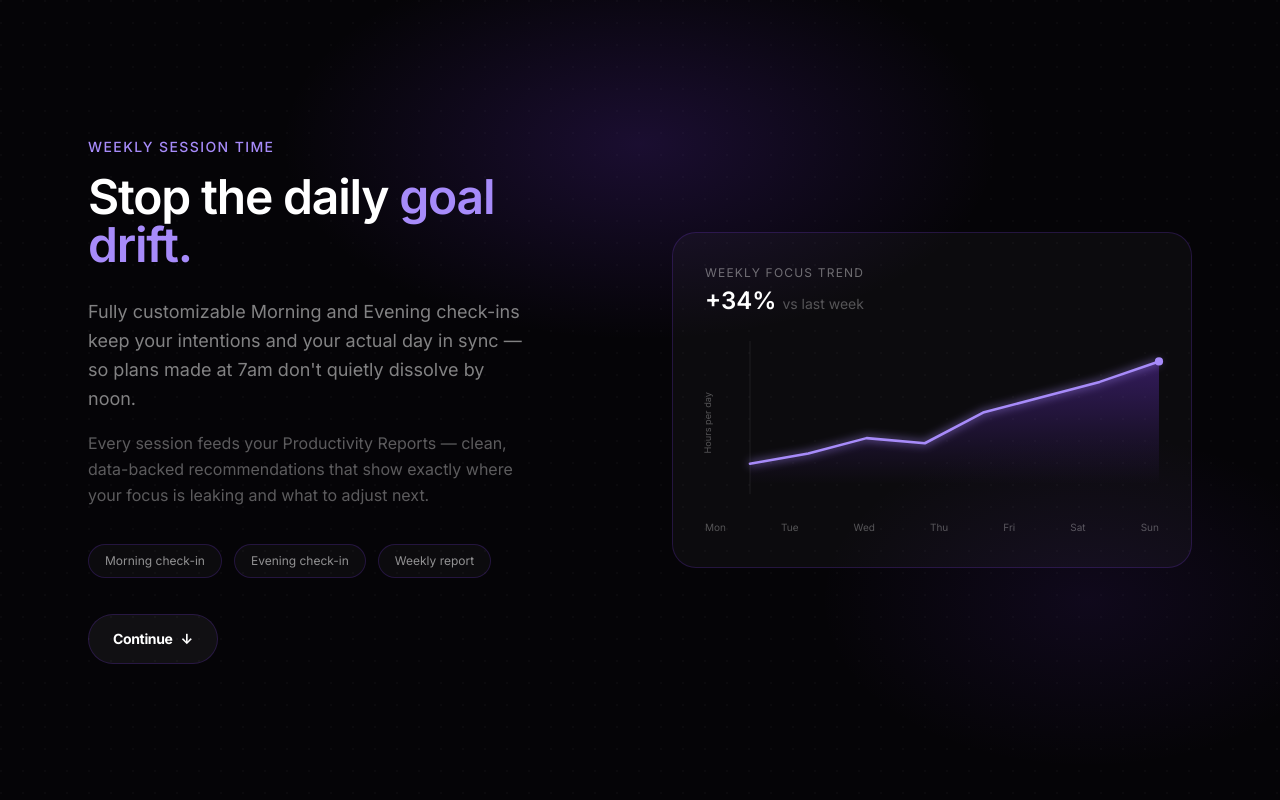
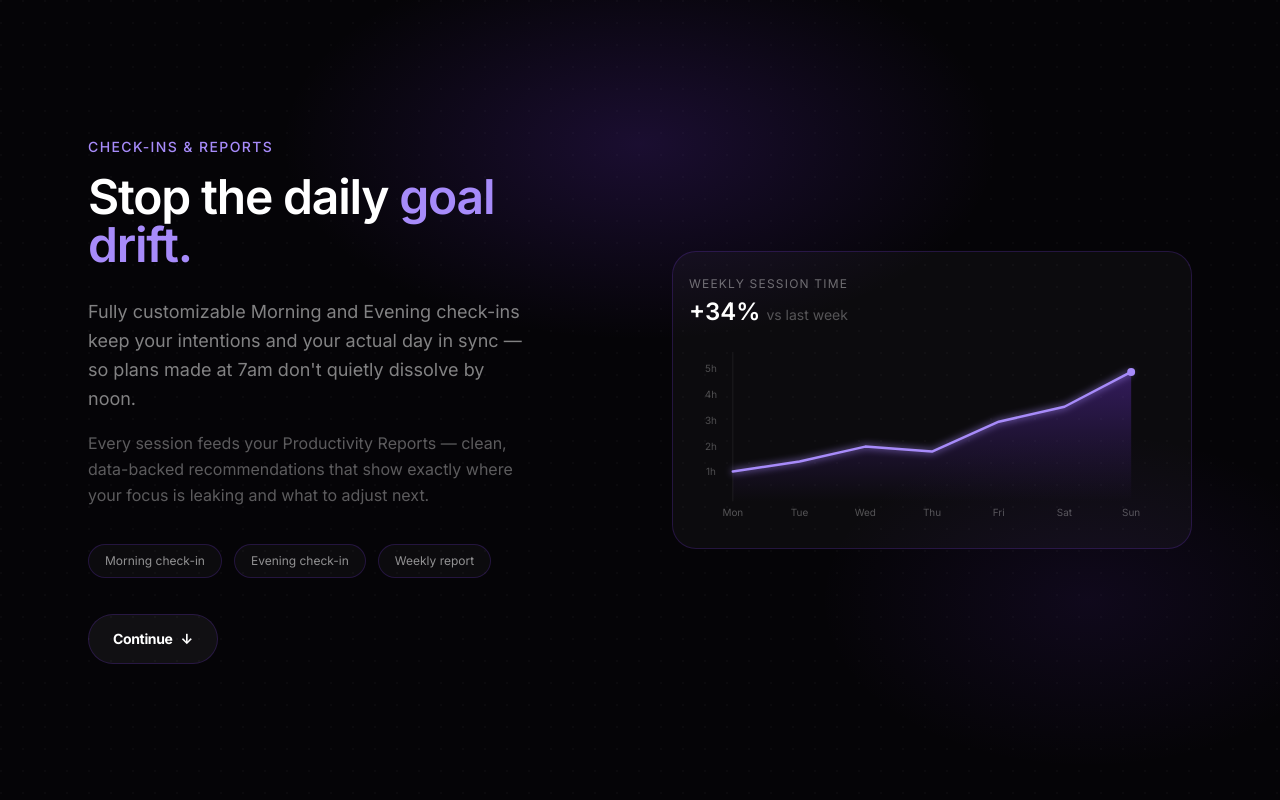
Before and after one commit to ReadMoveTheNeedle/prudo, a plain HTML site: page index.html in a window 1280 px wide. Shown: the part 1600-2400 px from the top of the page. Drawn offline with nearby package versions, Linux system fonts and the light colour scheme.

Commit message:
Add files via upload

```diff
--- a/index.html
+++ b/index.html
@@ -160,14 +160,15 @@
           <div class="w-full h-full rounded-[28px] bg-black overflow-hidden relative flex items-center justify-center">
             <div id="tide" class="tide-fill"></div>
             <div class="relative z-10 text-center">
-              <p class="text-[10px] text-white/40 tracking-widest uppercase mb-4">Deep Work Session</p>
               <p class="numeral text-[88px] text-white leading-none">32</p>
               <p class="text-[11px] text-white/40 mt-2 tracking-widest uppercase">minutes left</p>
+            </div>
+            <div class="absolute top-6 left-0 right-0 flex justify-center">
+              <p class="text-[13px] text-white/55 tracking-widest uppercase font-medium">Deep Work Session</p>
             </div>
             <div class="absolute bottom-6 left-0 right-0 flex justify-center">
               <p class="text-[10px] text-white/25 tracking-wide">tap for controls</p>
             </div>
-          </div>
         </div>
       </div>
     </div>
@@ -178,7 +179,7 @@
     <div class="aurora"></div>
     <div class="max-w-6xl mx-auto px-6 grid md:grid-cols-2 gap-16 items-center w-full">
       <div>
-        <p class="text-prudoLight text-sm font-medium tracking-widest uppercase mb-4">Weekly session time</p>
+        <p class="text-prudoLight text-sm font-medium tracking-widest uppercase mb-4">Check-ins &amp; Reports</p>
         <h2 class="text-3xl md:text-5xl font-semibold leading-tight tracking-tight">
           Stop the daily <span class="text-prudoLight">goal drift.</span>
         </h2>
@@ -199,10 +200,10 @@
         </button>
       </div>
 
-      <div class="rounded-3xl glass-border bg-white/[0.03] p-8">
-        <p class="text-xs text-white/40 tracking-widest uppercase mb-1">Weekly focus trend</p>
+      <div class="rounded-3xl glass-border bg-white/[0.03] px-4 py-6">
+        <p class="text-xs text-white/40 tracking-widest uppercase mb-1">Weekly session time</p>
         <p class="text-2xl font-semibold mb-6">+34% <span class="text-white/30 text-sm font-normal">vs last week</span></p>
-        <svg viewBox="-44 0 444 160" class="w-full" id="report-chart" overflow="visible">
+        <svg viewBox="-44 0 488 173" class="w-full" id="report-chart" overflow="visible">
           <defs>
             <linearGradient id="lineFill" x1="0" y1="0" x2="0" y2="1">
               <stop offset="0%" stop-color="#7C3AED" stop-opacity="0.35"/>
@@ -216,20 +217,31 @@
               </feMerge>
             </filter>
           </defs>
-          <!-- Y-axis -->
+          <!-- Y-axis line -->
           <line x1="0" y1="0" x2="0" y2="150" stroke="rgba(255,255,255,0.08)" stroke-width="1"/>
-          <text x="-38" y="80" fill="rgba(255,255,255,0.3)" font-size="9" font-family="Inter,sans-serif" text-anchor="middle" transform="rotate(-90,-38,80)">Hours per day</text>
-          <path id="chart-fill" d="M0,140 L0,120 L57,110 L114,95 L171,100 L228,70 L285,55 L342,40 L400,20 L400,140 Z" fill="url(#lineFill)"/>
-          <path id="chart-line" d="M0,120 L57,110 L114,95 L171,100 L228,70 L285,55 L342,40 L400,20"
+          <!-- Hour labels centered in left margin (-44 to 0), font-size 10 matching day labels -->
+          <text x="-22" y="124" fill="rgba(255,255,255,0.28)" font-size="10" font-family="Inter,sans-serif" text-anchor="middle">1h</text>
+          <text x="-22" y="98"  fill="rgba(255,255,255,0.28)" font-size="10" font-family="Inter,sans-serif" text-anchor="middle">2h</text>
+          <text x="-22" y="72"  fill="rgba(255,255,255,0.28)" font-size="10" font-family="Inter,sans-serif" text-anchor="middle">3h</text>
+          <text x="-22" y="46"  fill="rgba(255,255,255,0.28)" font-size="10" font-family="Inter,sans-serif" text-anchor="middle">4h</text>
+          <text x="-22" y="20"  fill="rgba(255,255,255,0.28)" font-size="10" font-family="Inter,sans-serif" text-anchor="middle">5h</text>
+          <!-- Chart: 7 days Mon-Sun at x=0,67,133,200,267,333,400 -->
+          <path id="chart-fill" d="M0,150 L0,120 L67,110 L133,95 L200,100 L267,70 L333,55 L400,20 L400,150 Z" fill="url(#lineFill)"/>
+          <path id="chart-line" d="M0,120 L67,110 L133,95 L200,100 L267,70 L333,55 L400,20"
                 fill="none" stroke="#A78BFA" stroke-width="2.5" stroke-linecap="round" stroke-linejoin="round"
                 pathLength="1" stroke-dasharray="1" stroke-dashoffset="1" filter="url(#lineGlow)"/>
           <g fill="#A78BFA">
             <circle cx="400" cy="20" r="4"/>
           </g>
+          <!-- Day labels inside SVG, aligned to actual data x positions -->
+          <text x="0"   y="165" fill="rgba(255,255,255,0.3)" font-size="10" font-family="Inter,sans-serif" text-anchor="middle">Mon</text>
+          <text x="67"  y="165" fill="rgba(255,255,255,0.3)" font-size="10" font-family="Inter,sans-serif" text-anchor="middle">Tue</text>
+          <text x="133" y="165" fill="rgba(255,255,255,0.3)" font-size="10" font-family="Inter,sans-serif" text-anchor="middle">Wed</text>
+          <text x="200" y="165" fill="rgba(255,255,255,0.3)" font-size="10" font-family="Inter,sans-serif" text-anchor="middle">Thu</text>
+          <text x="267" y="165" fill="rgba(255,255,255,0.3)" font-size="10" font-family="Inter,sans-serif" text-anchor="middle">Fri</text>
+          <text x="333" y="165" fill="rgba(255,255,255,0.3)" font-size="10" font-family="Inter,sans-serif" text-anchor="middle">Sat</text>
+          <text x="400" y="165" fill="rgba(255,255,255,0.3)" font-size="10" font-family="Inter,sans-serif" text-anchor="middle">Sun</text>
         </svg>
-        <div class="mt-4 flex justify-between text-[10px] text-white/30">
-          <span>Mon</span><span>Tue</span><span>Wed</span><span>Thu</span><span>Fri</span><span>Sat</span><span>Sun</span>
-        </div>
       </div>
     </div>
   </section>
@@ -264,7 +276,7 @@
             <p class="mt-3 text-[11px] text-white/40 tracking-widest uppercase">Session complete</p>
             <p class="mt-1 text-3xl font-bold tracking-tight text-white">Good job!</p>
             <p class="mt-1.5 text-[13px] text-white/50">That's your 3rd session today!</p>
-            <div class="absolute bottom-0 left-0 right-0 py-3 rounded-t-lg bg-app-accent flex items-center justify-center text-[12px] font-medium text-white shadow-[0_0_25px_rgba(99,102,241,0.45)]">Continue</div>
+            <button class="mt-6 w-full py-3 rounded-2xl bg-app-accent text-[12px] font-medium text-white shadow-[0_0_20px_rgba(99,102,241,0.4)]">Continue</button>
           </div>
         </div>
       </div>
```
